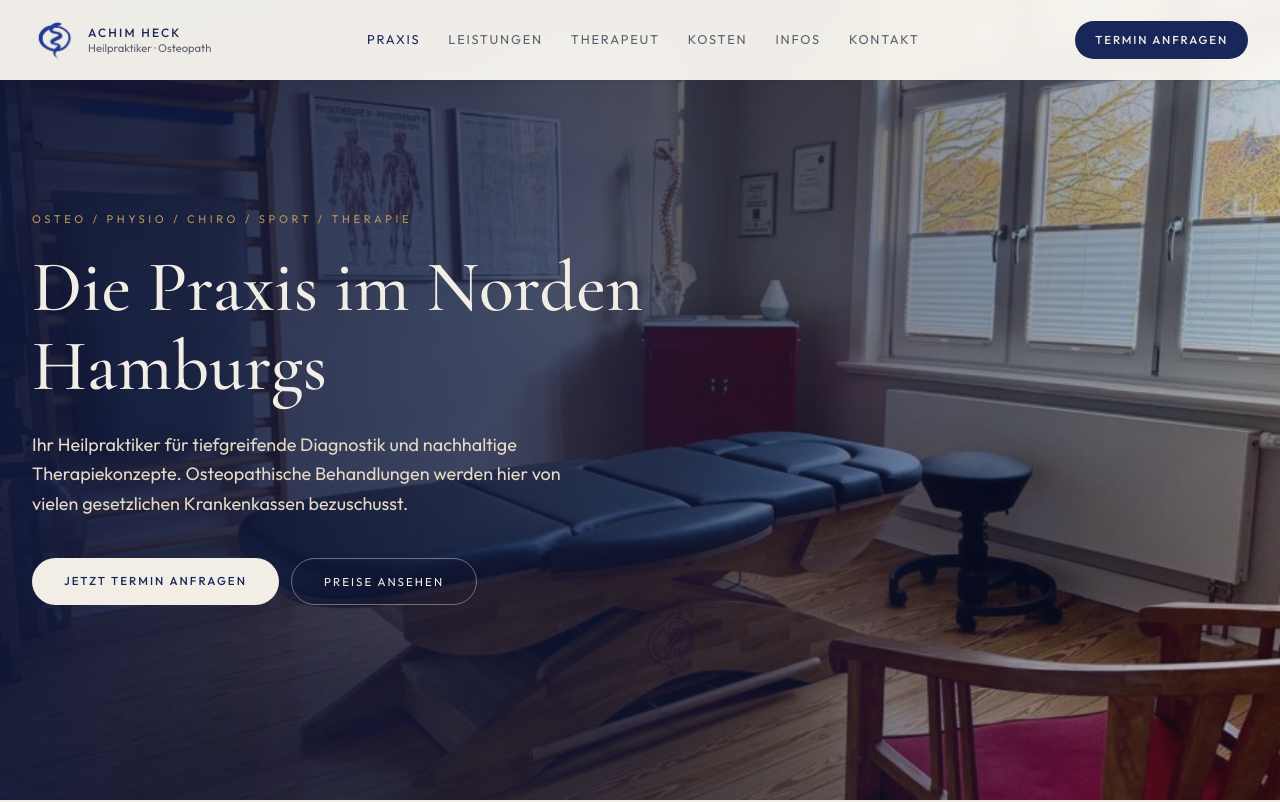
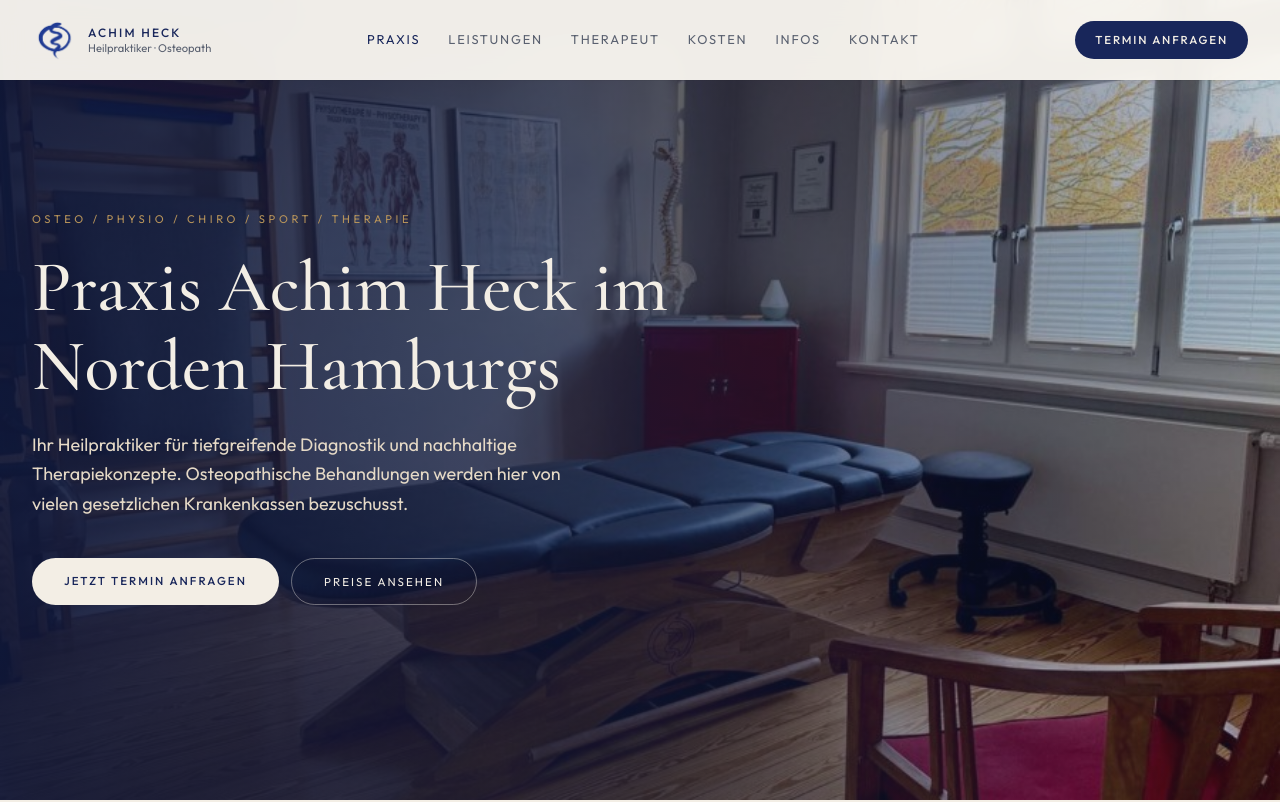
Before and after one commit to cophi-dev/praxis-achim-heck, a Next.js app: page / in a window 1280 px wide. Shown: the top 802 px of the page. Built offline with nearby package versions, Linux system fonts and the light colour scheme.

Commit message:
Rename the homepage heading to Praxis Achim Heck im Norden Hamburgs.
Co-authored-by: cophi <cophi-dev@users.noreply.github.com>

```diff
--- a/app/page.tsx
+++ b/app/page.tsx
@@ -9,7 +9,7 @@ export default function HomePage() {
       <div className="absolute inset-0 bg-gradient-to-r from-navy-deep/92 via-navy-deep/70 to-navy-deep/25" />
       <div className="relative mx-auto flex min-h-[100svh] max-w-7xl flex-col justify-end px-5 pt-28 pb-16 md:justify-center md:px-8 md:pb-24">
         <p className="animate-fade-up text-[0.7rem] tracking-[0.32em] text-gold uppercase">OSTEO  /  PHYSIO  /  CHIRO  /  SPORT  /  THERAPIE</p>
-        <h1 className="serif animate-fade-up delay-1 mt-5 max-w-3xl text-4xl leading-[1.1] text-cream sm:text-6xl md:text-7xl">Die Praxis im Norden Hamburgs</h1>
+        <h1 className="serif animate-fade-up delay-1 mt-5 max-w-3xl text-4xl leading-[1.1] text-cream sm:text-6xl md:text-7xl">Praxis Achim Heck im Norden Hamburgs</h1>
         <p className="animate-fade-up delay-2 mt-6 max-w-xl text-base leading-relaxed text-sand md:text-lg">
           Ihr Heilpraktiker für tiefgreifende Diagnostik und nachhaltige Therapiekonzepte.{" Osteopathische Behandlungen werden hier von vielen gesetzlichen Krankenkassen bezuschusst."}
         </p>
```
